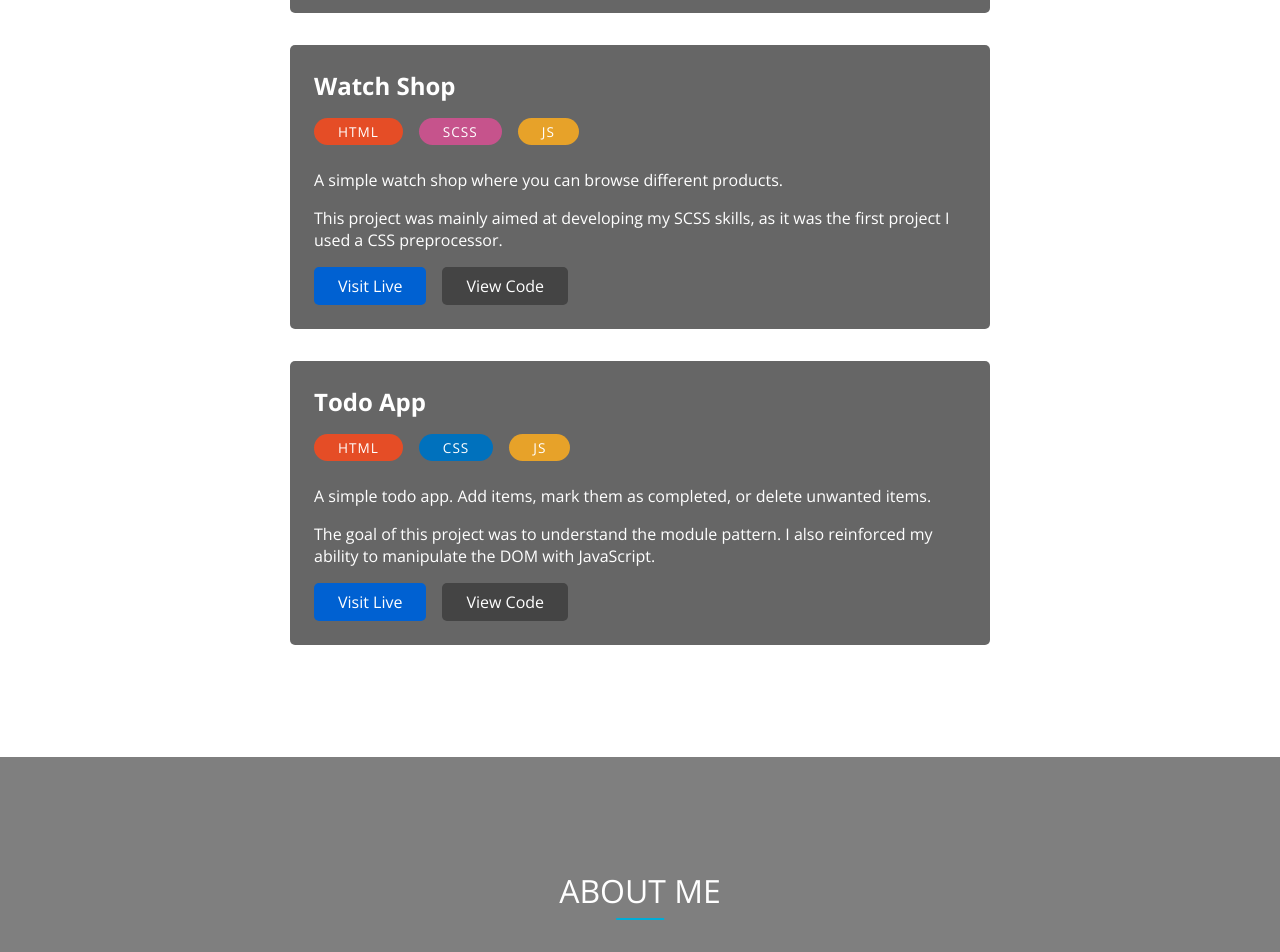
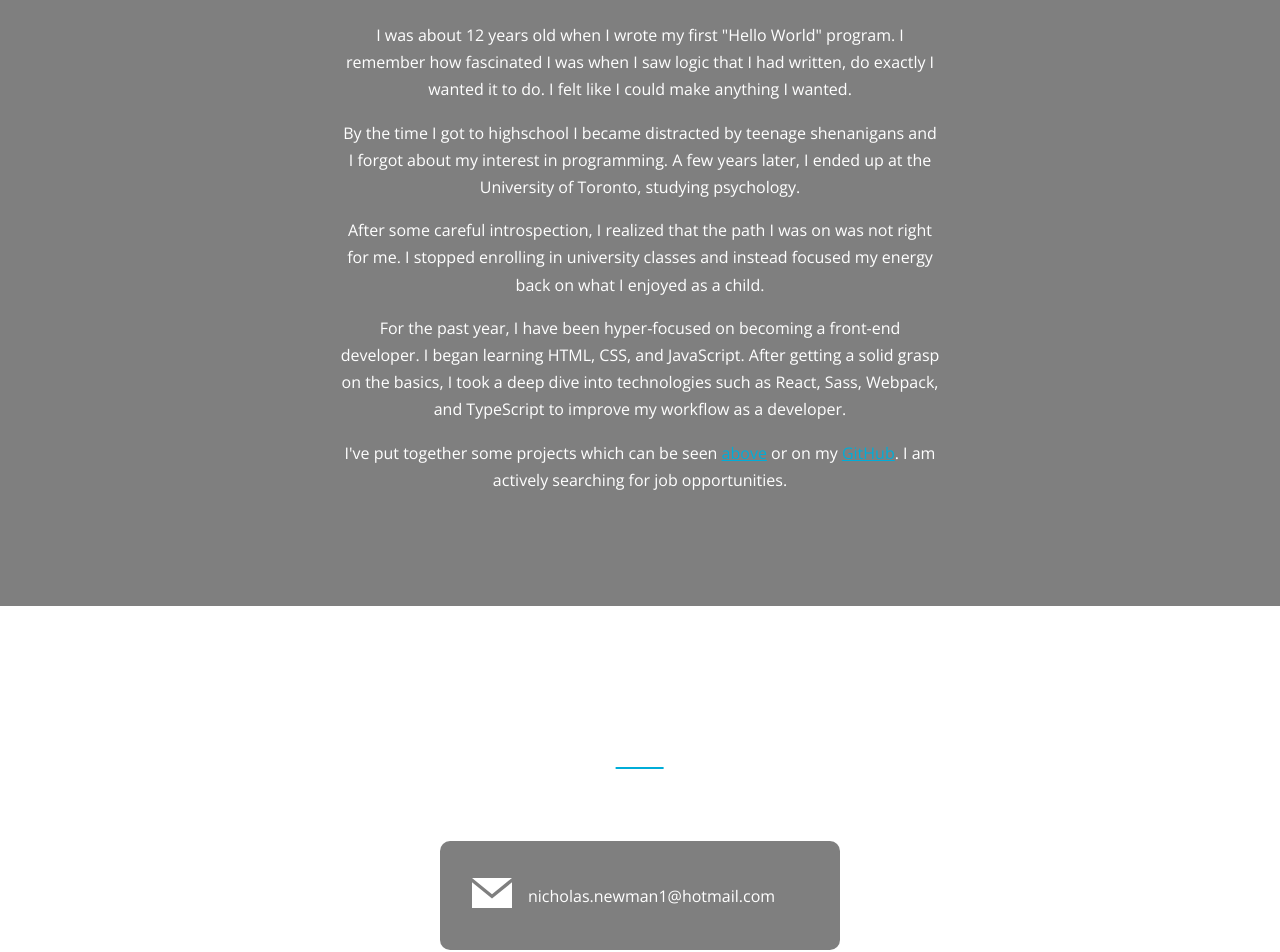
Before and after one commit to nicholas-newman1/portfolio-react, a React (Create React App) app: page /project/1 in a window 1280 px wide. Shown: the part 2380-3332 px from the top of the page. Built offline with nearby package versions, Linux system fonts and the light colour scheme.

Commit message:
made some updates

```diff
--- a/src/components/About/About.js
+++ b/src/components/About/About.js
@@ -12,16 +12,15 @@ const About = () => {
       <h2 className='section-heading'>About Me</h2>
       <div ref={aboutTextRef} className='about__text-container container'>
         <p className='about__text'>
-          I was about 12 years old when I wrote my first Hello World program. I
-          remember the fascination I felt when I saw logic that I had written,
-          compile into an executable program that did exactly what I told it to
-          do. It felt like I could make anything I wanted.
+          I was about 12 years old when I wrote my first "Hello World" program.
+          I remember how fascinated I was when I saw logic that I had written,
+          do exactly I wanted it to do. I felt like I could make anything I
+          wanted.
         </p>
         <p className='about__text'>
-          No, I did not become a child prodigy. By the time I got to highschool
-          I was distracted by teenage shenanigans and had lost all interest in
-          programming. A few years later, I ended up at the University of
-          Toronto, studying psychology.
+          By the time I got to highschool I became distracted by teenage
+          shenanigans and I forgot about my interest in programming. A few years
+          later, I ended up at the University of Toronto, studying psychology.
         </p>
         <p className='about__text'>
           After some careful introspection, I realized that the path I was on
@@ -29,13 +28,14 @@ const About = () => {
           instead focused my energy back on what I enjoyed as a child.
         </p>
         <p className='about__text'>
-          Ever since that decision, I have been learning the skills required to
-          be a web developer. I began with HTML, then moved on to CSS, and then
-          started to tackle JavaScript. After spending some time with
-          JavaScript, I began to dabble with React and Sass.
+          For the past year, I have been hyper-focused on becoming a front-end
+          developer. I began learning HTML, CSS, and JavaScript. After getting a
+          solid grasp on the basics, I took a deep dive into technologies such
+          as React, Sass, Webpack, and TypeScript to improve my workflow as a
+          developer.
         </p>
         <p className='about__text'>
-          I have put together some projects which can be seen{' '}
+          I've put together some projects which can be seen{' '}
           <a className='about__link' href='#projects'>
             above
           </a>{' '}
@@ -48,8 +48,7 @@ const About = () => {
           >
             GitHub
           </a>
-          . I am actively searching for job opportunities. Feel free to contact
-          me at any time!
+          . I am actively searching for job opportunities.
         </p>
       </div>
     </section>
--- a/src/components/Contact/Contact.js
+++ b/src/components/Contact/Contact.js
@@ -1,6 +1,5 @@
 import React, { useRef } from 'react';
 import Email from '../SVGs/Email';
-import Phone from '../SVGs/Phone';
 import useAnimation from '../../hooks/useAnimation';
 import './contact.css';
 
@@ -12,20 +11,16 @@ const Contact = () => {
     <section id='contact' className='contact container'>
       <h2 className='section-heading'>Contact</h2>
 
-      <div ref={detailsRef} className='contact__details'>
-        <a className='contact__link' href='mailto:nicholas.newman1@hotmail.com'>
-          <div className='contact__icon'>
-            <Email />
-          </div>
-          nicholas.newman1@hotmail.com
-        </a>
-        <a className='contact__link' href='tel:6479928126'>
-          <div className='contact__icon'>
-            <Phone />
-          </div>
-          (647)-992-8126
-        </a>
-      </div>
+      <a
+        ref={detailsRef}
+        className='contact__link'
+        href='mailto:nicholas.newman1@hotmail.com'
+      >
+        <div className='contact__icon'>
+          <Email />
+        </div>
+        nicholas.newman1@hotmail.com
+      </a>
     </section>
   );
 };
--- a/src/components/Contact/contact.css
+++ b/src/components/Contact/contact.css
@@ -3,52 +3,35 @@
   max-width: 500px;
 }
 
-.contact__details {
+.contact__link {
+  display: flex;
+  align-items: center;
+  flex-direction: column;
   background: rgba(0, 0, 0, 0.5);
   padding: 1rem;
   border-radius: 10px;
   transform: translateX(50vw);
   opacity: 0;
   transition: 300ms ease;
+  color: white;
+  font-size: 0.9rem;
+  text-decoration: none;
 }
 
-.contact__details.animate {
+.contact__link.animate {
   transform: translateX(0);
   opacity: 1;
-}
-
-.contact__link {
-  display: flex;
-  align-items: center;
-  flex-direction: column;
-  transition: transform 300ms;
 }
 
 .contact__link:hover {
   transform: scale(1.05);
 }
 
-.contact__link + .contact__link {
-  margin-top: 2rem;
-}
-
-.contact__phone {
-  margin-top: 1rem;
-}
-
 .contact__icon {
   flex-shrink: 0;
   width: 40px;
-  fill: #00add8;
   fill: white;
   margin-bottom: 0.25rem;
-}
-
-.contact__link {
-  color: white;
-  font-weight: 700;
-  font-size: 0.9rem;
-  text-decoration: none;
 }
 
 @media (min-width: 370px) {
@@ -58,12 +41,10 @@
 }
 
 @media (min-width: 450px) {
-  .contact__details {
+  .contact__link {
     max-width: 400px;
     padding: 2rem;
     margin: 0 auto;
-  }
-  .contact__link {
     flex-direction: row;
     font-size: 1rem;
   }
--- a/src/components/svgs/Phone.js
+++ /dev/null
@@ -1,11 +0,0 @@
-import React from 'react';
-
-const Phone = () => {
-  return (
-    <svg xmlns='http://www.w3.org/2000/svg' viewBox='0 0 24 24'>
-      <path d='M19 2c0-1.104-.896-2-2-2h-10c-1.104 0-2 .896-2 2v20c0 1.104.896 2 2 2h10c1.104 0 2-.896 2-2v-20zm-8.5 0h3c.276 0 .5.224.5.5s-.224.5-.5.5h-3c-.276 0-.5-.224-.5-.5s.224-.5.5-.5zm1.5 20c-.553 0-1-.448-1-1s.447-1 1-1c.552 0 .999.448.999 1s-.447 1-.999 1zm5-3h-10v-14.024h10v14.024z' />
-    </svg>
-  );
-};
-
-export default Phone;
--- a/src/data.js
+++ b/src/data.js
@@ -22,6 +22,7 @@ export const projects = [
       { text: 'html', backgroundColor: '#E54D26' },
       { text: 'scss', backgroundColor: '#C6538C' },
       { text: 'js', backgroundColor: '#E7A229' },
+      { text: 'webpack', backgroundColor: '#1B74BA' },
     ],
     description: [
       'An ecommerce store where you can browse products, filter by category, and add products to the cart.',
@@ -48,49 +49,4 @@ export const projects = [
     liveUrl: 'https://loving-einstein-9a0121.netlify.app',
     codeUrl: 'https://github.com/nicholas-newman1/basic-blog',
   },
-  {
-    id: 4,
-    title: 'Tic Tac Toe',
-    tags: [
-      { text: 'html', backgroundColor: '#E54D26' },
-      { text: 'scss', backgroundColor: '#C6538C' },
-      { text: 'typescript', backgroundColor: '#2F74C0' },
-    ],
-    description: [
-      'A tic-tac-toe game with both single and multiplayer modes. Singleplayer has three difficulties: easy, medium, and hard (impossible to win).',
-      'I used the module pattern and injected all HTML with JavaScript. Using the module pattern allowed me to develop a better understanding of closures.',
-    ],
-    liveUrl: 'https://stupefied-franklin-2a03b1.netlify.app',
-    codeUrl: 'https://github.com/nicholas-newman1/tic-tac-toe',
-  },
-  {
-    id: 5,
-    title: 'Watch Shop',
-    tags: [
-      { text: 'html', backgroundColor: '#E54D26' },
-      { text: 'scss', backgroundColor: '#C6538C' },
-      { text: 'js', backgroundColor: '#E7A229' },
-    ],
-    description: [
-      'A simple watch shop where you can browse different products.',
-      'This project was mainly aimed at developing my SCSS skills, as it was the first project I used a CSS preprocessor.',
-    ],
-    liveUrl: 'https://boring-wing-3a4e41.netlify.app',
-    codeUrl: 'https://github.com/nicholas-newman1/watch-shop',
-  },
-  {
-    id: 6,
-    title: 'Todo App',
-    tags: [
-      { text: 'html', backgroundColor: '#E54D26' },
-      { text: 'css', backgroundColor: '#0071BD' },
-      { text: 'js', backgroundColor: '#E7A229' },
-    ],
-    description: [
-      'A simple todo app. Add items, mark them as completed, or delete unwanted items.',
-      'The goal of this project was to understand the module pattern. I also reinforced my ability to manipulate the DOM with JavaScript.',
-    ],
-    liveUrl: 'https://gallant-meninsky-30e418.netlify.app',
-    codeUrl: 'https://github.com/nicholas-newman1/todo-app-vanilla',
-  },
 ];
```
Also changed, not shown: 1 other file (tests, documents, lock files or other folders).
